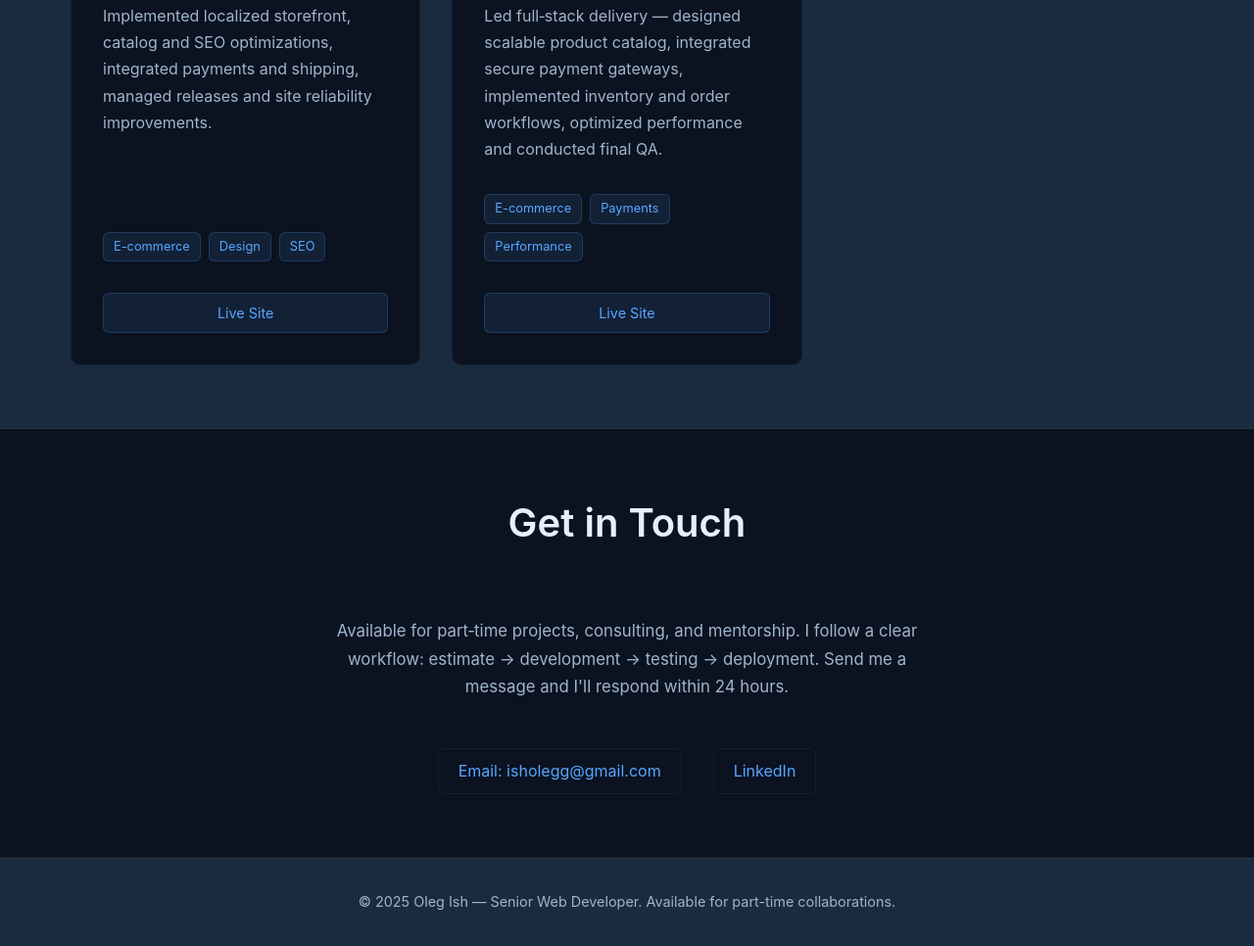
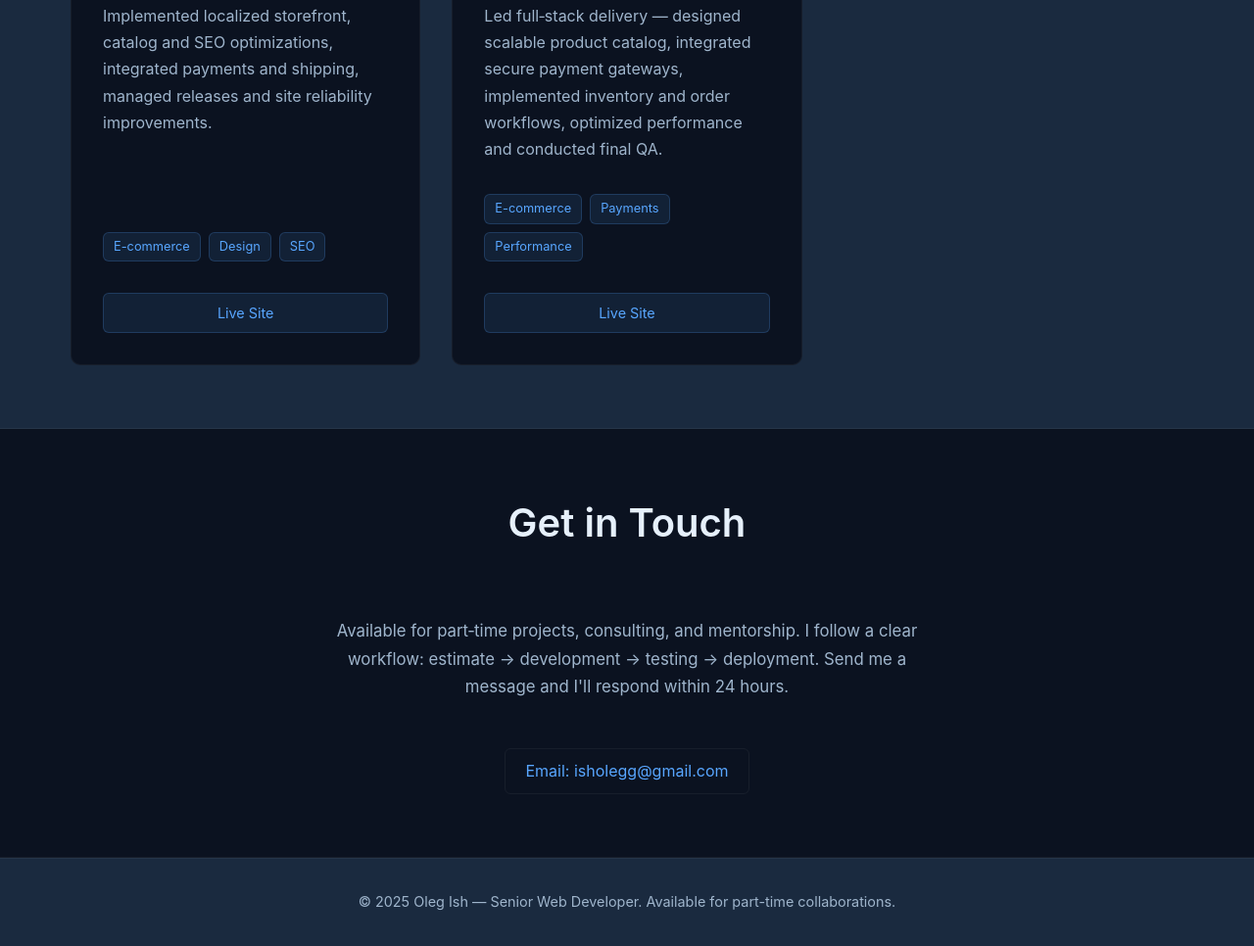
Before and after one commit to ishenkodev/portfolio, a plain HTML site: page index.html in a window 1280 px wide. Shown: the part 4846-5812 px from the top of the page at 98% size. Drawn offline with Linux system fonts and the light colour scheme.

Commit message:
Update index.html

```diff
--- a/index.html
+++ b/index.html
@@ -288,7 +288,7 @@
 
             <div class="contact-links">
                 <a href="mailto:isholegg@gmail.com" class="contact-link">Email: isholegg@gmail.com</a>
-                <a href="https://www.linkedin.com/in/oleg-ish-046b01297" target="_blank" class="contact-link">LinkedIn</a>
+                <!-- <a href="https://www.linkedin.com/in/oleg-ish-046b01297" target="_blank" class="contact-link">LinkedIn</a> -->
             </div>
         </div>
     </section>
```
